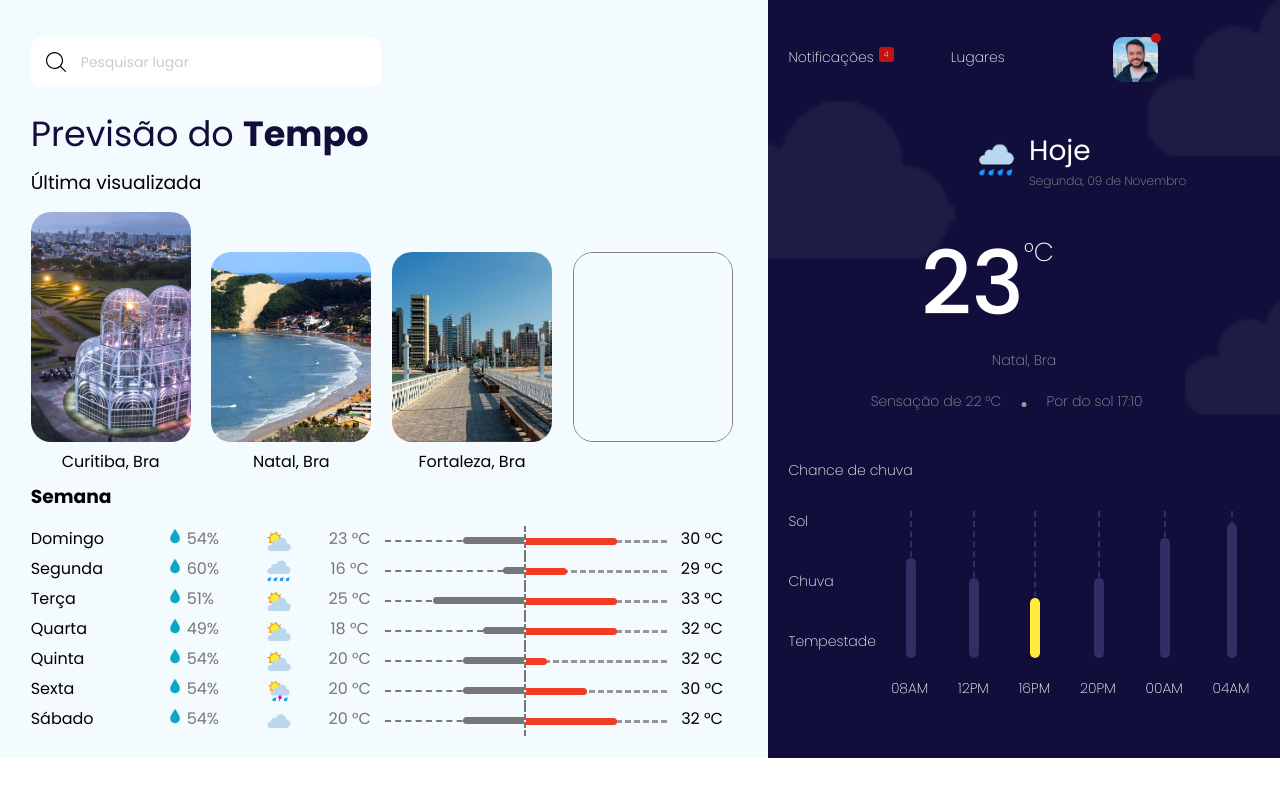
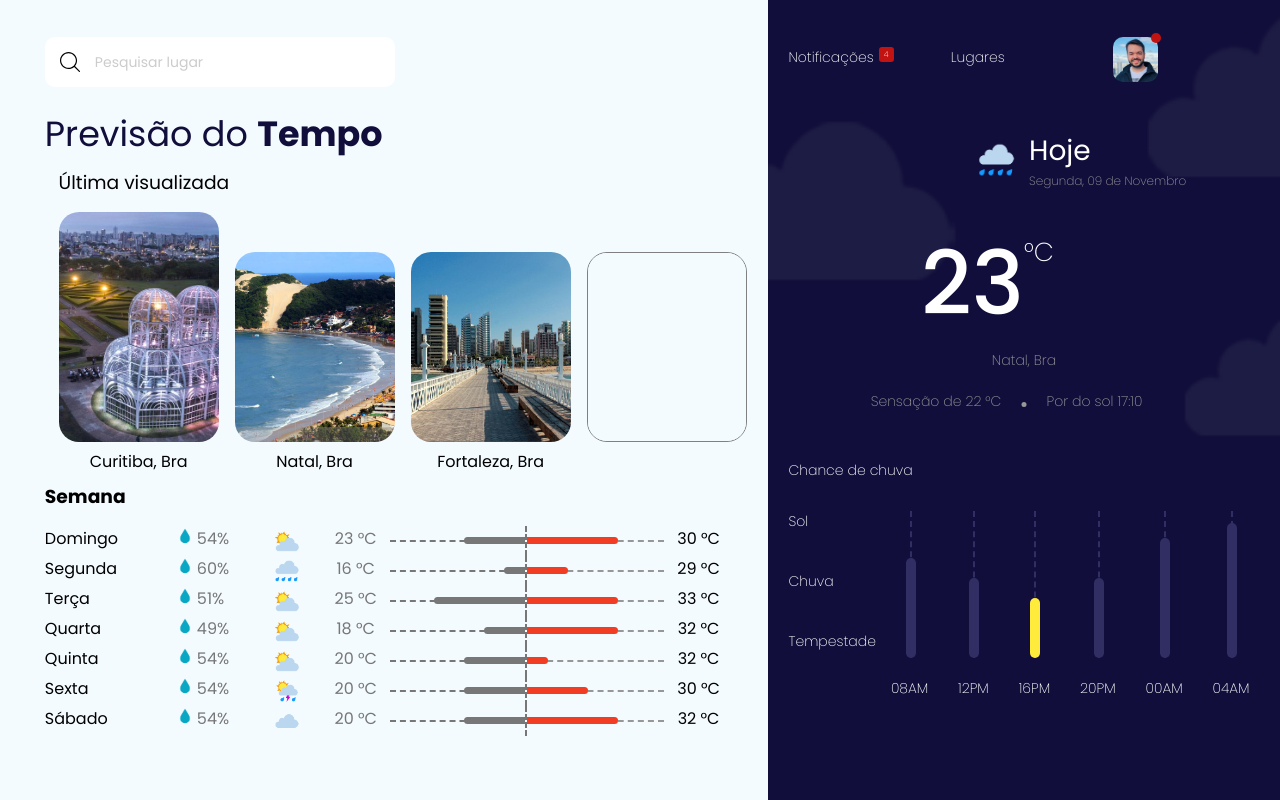
Before and after one commit to juliocamposmota/PrevisaoDoTempo, a plain HTML site: page index.html in a window 1280 px wide. Drawn offline with Linux system fonts and the light colour scheme.

Commit message:
global styles updated

```diff
--- a/styles/global.css
+++ b/styles/global.css
@@ -14,6 +14,7 @@ html, body {
 }
 
 .container {
+  height: 100%;
   display: grid;
   grid-template-columns: 6fr 4fr;
 }
@@ -22,7 +23,8 @@ html, body {
 
 .left-container {
   background-color: #F3FBFF;
-  height: auto;
+  height: 100%;
+  padding: 0 2%;
 }
 
 .left-container > .center {
@@ -95,6 +97,10 @@ input:focus { outline: 0; }
 /* ----------------- PESQUISAR CONTAINER END ----------------- */
 
 /* ----------------- ULTIMAS CONTAINER INIT ----------------- */
+
+.ultimas-container {
+  padding: 0 2%;
+}
 
 .ultimas-container h3 {
   margin-bottom: 15px;
@@ -201,7 +207,6 @@ input:focus { outline: 0; }
 
 .min-graphic {
   border-right: 2px dashed #777777;
-  z-index: 2;
 }
 
  .min-graphic .max-dotbar {
@@ -215,7 +220,6 @@ input:focus { outline: 0; }
   margin-top: -5px;
   border-top: 7px solid #777777;
   border-radius: 20px 0 0 20px;
-  z-index: 0;
 }
 
 ul li:nth-of-type(1) .min-value-dotbar,
@@ -227,7 +231,7 @@ ul li:nth-of-type(4) .min-value-dotbar { width: 41px; }
 
 .max-graphic .max-dotbar {
   margin-top: 14px;
-  border-top: 3px dashed #979797;
+  border-top: 2px dashed #979797;
 }
 
 .max-graphic .max-value-dotbar {
@@ -263,7 +267,7 @@ ul li:nth-of-type(6) .max-value-dotbar { width: 61px; }
   background-size: 100% auto;
 	background-repeat: no-repeat;
 	background-position: center;
-  height: auto;
+  height: 100%;
 }
 
 .right-container > .center {
@@ -496,3 +500,22 @@ ul li:nth-of-type(6) .max-value-dotbar { width: 61px; }
 /* ----------------- HOUR CONTAINER END ----------------- */
 
 /* ----------------- RIGHT CONTAINER END ----------------- */
+
+
+/* Responsividade */
+
+@media screen and (max-width: 1200px){
+  .container{
+    display: block;
+  }
+}
+
+@media screen and (max-width: 768px) {
+  .left-container {
+    height: auto;
+  }
+
+  .right-container {
+    height: auto;
+  }
+}
```
